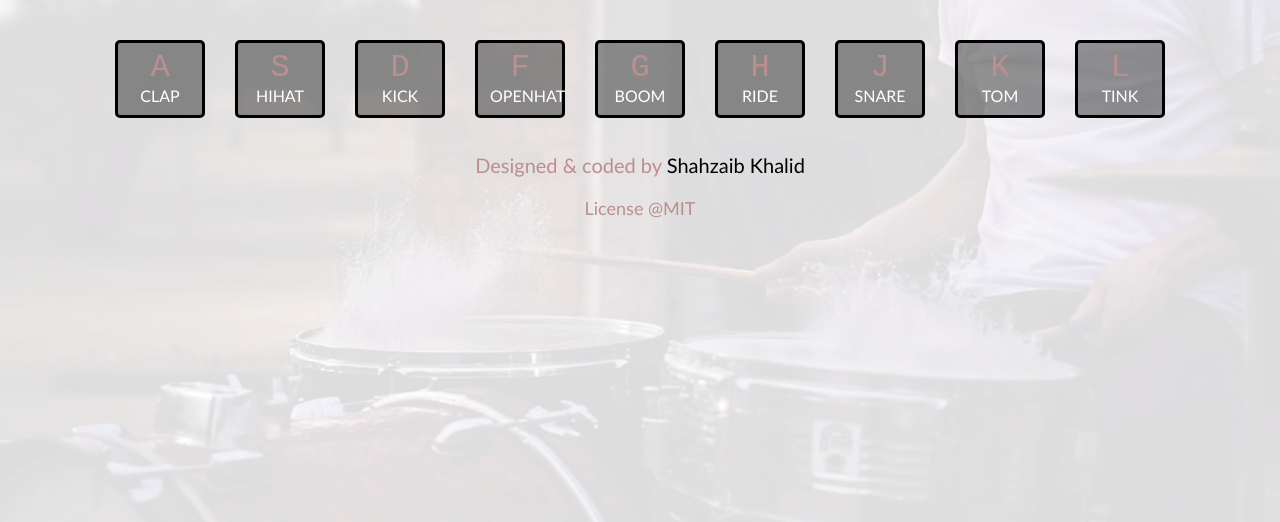
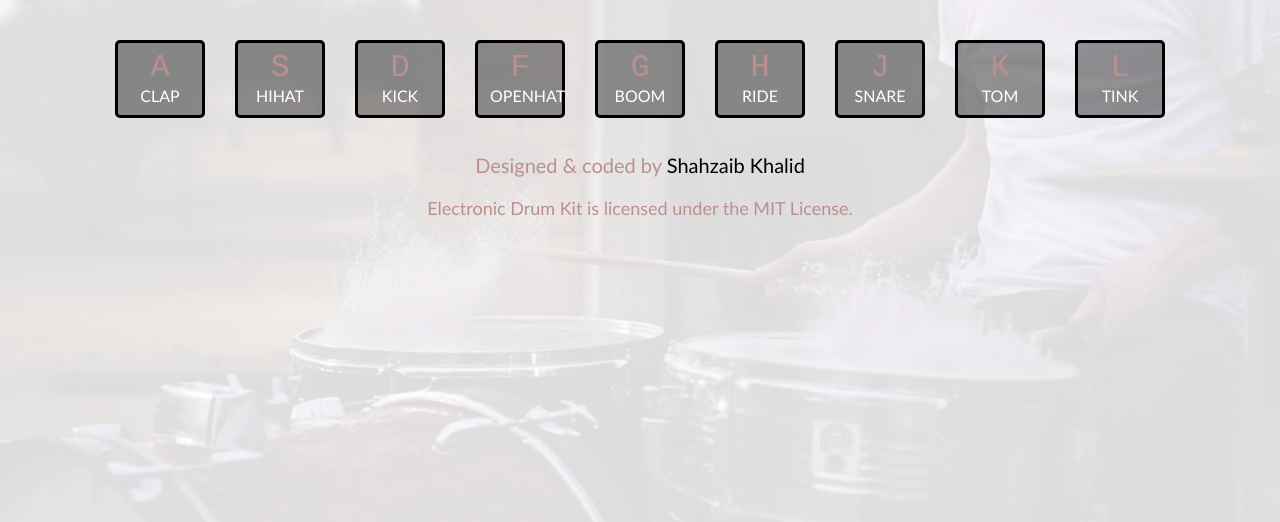
Before and after one commit to shahzaibkhalid/electronic-drum-kit, a website: page index.html in a window 1280 px wide. Shown: the part 278-800 px from the top of the page. Drawn offline with Linux system fonts and the light colour scheme.

Commit message:
Modify license detail

```diff
--- a/index.html
+++ b/index.html
@@ -78,7 +78,7 @@
     <script src="./script.js"></script>
     <footer>
         <p class="footer-personal">Designed &amp; coded by <a href="https://shahzaibkhalid.github.io" target="_blank">Shahzaib Khalid</a></p>
-        <p class="footer-code-license">License @MIT</p>
+        <p class="footer-code-license">Electronic Drum Kit is licensed under the MIT License.</p>
     </footer>
 </body>
 
```
